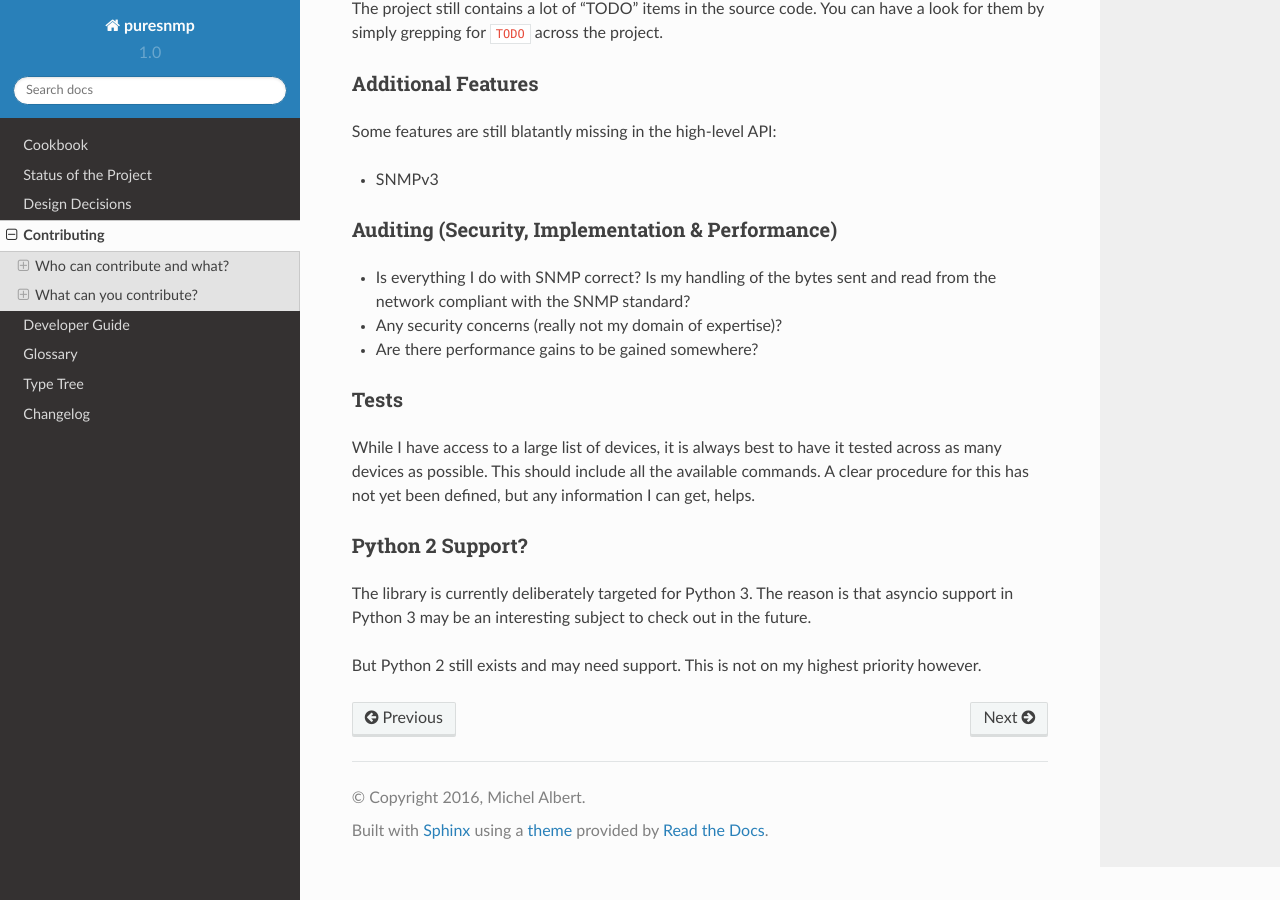
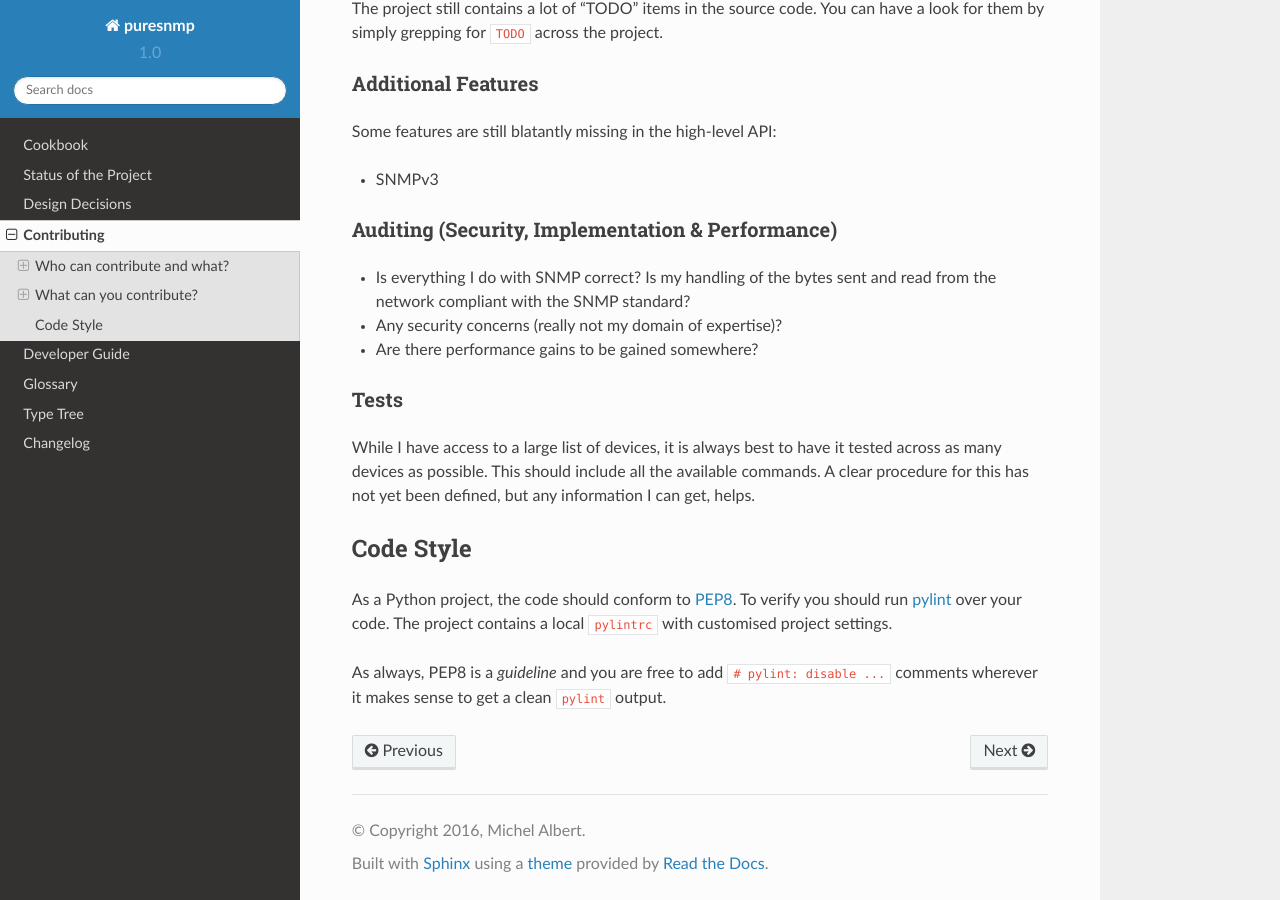
Before and after one commit to exhuma/puresnmp, a Sphinx documentation site: the page built from docs/CONTRIBUTING.rst, in a window 1280 px wide and 900 px high, scrolled down 833 px. Built offline with Sphinx 7.4.7 and the Read the Docs theme 2.0.0, drawn with Linux system fonts in a browser that asks for light colours.

Commit message:
Update contribution guide

```diff
--- a/docs/contributing.rst
+++ b/docs/CONTRIBUTING.rst
@@ -69,16 +69,17 @@ available commands. A clear procedure for this has not yet been defined, but
 any information I can get, helps.
 
 
-Python 2 Support?
-~~~~~~~~~~~~~~~~~
+Code Style
+----------
 
-The library is currently deliberately targeted for Python 3. The reason is that
-asyncio support in Python 3 may be an interesting subject to check out in the
-future.
+As a Python project, the code should conform to PEP8_. To verify you should run
+pylint_ over your code. The project contains a local ``pylintrc`` with
+customised project settings.
 
-But Python 2 still exists and may need support. This is not on my highest
-priority however.
+As always, PEP8 is a *guideline* and you are free to add ``# pylint: disable
+...`` comments wherever it makes sense to get a clean ``pylint`` output.
 
 
-
+.. _PEP8: https://www.python.org/dev/peps/pep-0008/
+.. _pylint: https://www.pylint.org/
 .. _github: https://www.github.com/exhuma/puresnmp
--- a/docs/index.rst
+++ b/docs/index.rst
@@ -14,7 +14,7 @@ Contents
    cookbook/index
    status
    design_decisions
-   contributing
+   CONTRIBUTING
    developer_guide/index
    glossary
    typetree
```
